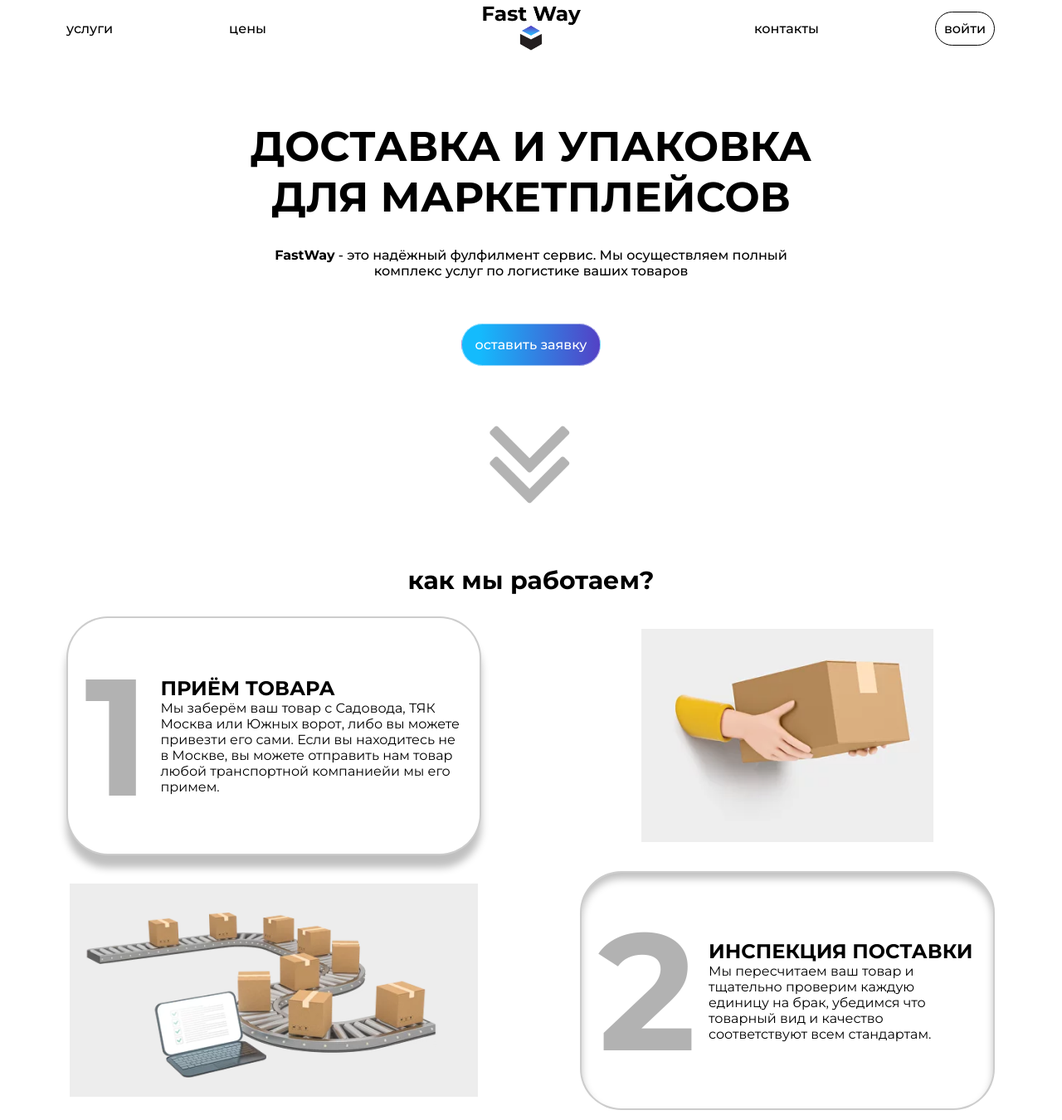
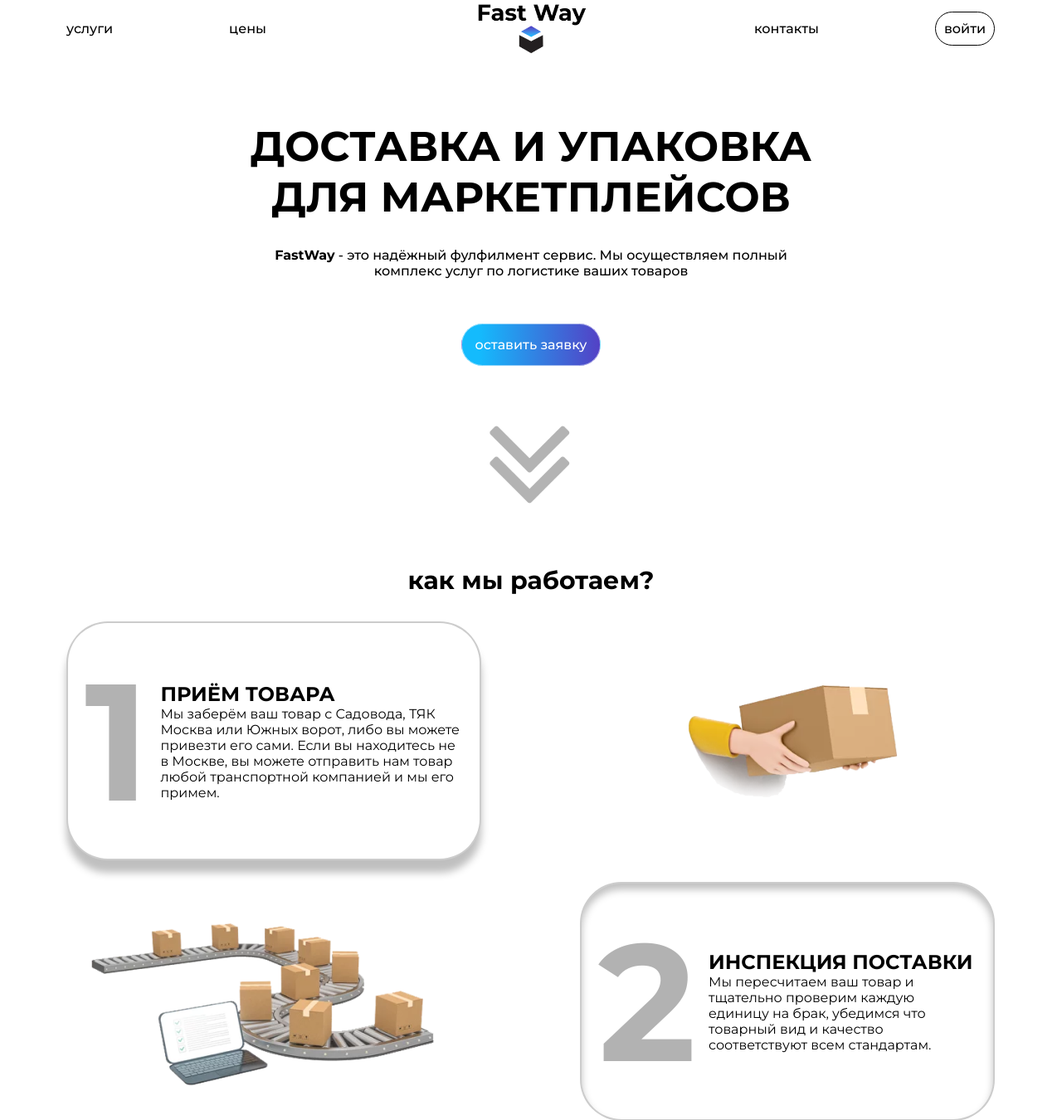
Before and after one commit to tim2004timi/web-hackathon, a Django app: page / in a window 1280 px wide. Shown: the top 1350 px of the page at 83% size. Run offline with Django 4.2, Linux system fonts and the light colour scheme.

Commit message:
update index

```diff
--- a/static/css/index/mediaquery.css
+++ b/static/css/index/mediaquery.css
@@ -5,14 +5,11 @@
     .title{
         font-size: 34px;
     }
-    .header{
-        padding: 5px 0 5px;
-    }
     .container{
         max-width: 1200px;
     }
     .header__top{
-        padding: 13px 0 10px
+        padding: 15px 0 10px
     }
     .menu{
         margin-right: 631px;
@@ -20,11 +17,18 @@
     .menu__list{
         gap: 150px;
     }
+    .menu__link{
+        font-size: 16px;
+    }
     .logo__img{
-        width: 220px;
+        height: 75px;
     }
     .contacts{
         margin-right: 140px;
+        font-size: 16px;
+    }
+    .signin__btn{
+        font-size: 16px;
     }
     .header__title{
         font-size: 50px;
@@ -93,6 +97,9 @@
     .footer__adress-text{
     font-size: 20px;
     }
+    .footer__form-container{
+        margin-bottom: 76px;
+    }
     .tel__input-text,
     .mail__input-text,
     .product__input-text{
@@ -127,7 +134,7 @@
         gap: 140px;
     }
     .logo__img{
-        width: 170px;
+        height: 70px;
     }
     .header__content{
         margin-bottom: 20px;
@@ -209,7 +216,7 @@
     }
     .footer__form-container{
         gap: 33px;
-        margin-bottom: 69px
+        margin-bottom: 60px
     }
     .tel__input-text,
     .mail__input-text,
--- a/static/css/index/style.css
+++ b/static/css/index/style.css
@@ -37,11 +37,13 @@ h3{
     font-weight: 700;
 }
 .header{
-    padding: 20px 0 15px;
+    /* padding: 10px 0 5px; */
     position: sticky;
     top: 0;
     background-color: #FFF;
     z-index: 10;
+    background: rgba(255, 255, 255, 0.40);
+    backdrop-filter: blur(20px);
 }
 .header + .header{
     position: static;
@@ -55,7 +57,7 @@ h3{
     display: flex;
     align-items: center;
     position: relative;
-    padding: 30px 0 30px;
+    padding: 25px 0 20px;
 }
 .menu{
     margin-right: 892px;
@@ -72,6 +74,9 @@ h3{
     position: absolute;
     left: 50%;
     transform: translateX(-50%);
+}
+.logo__img{
+    height: 90px;
 }
 .contacts{
     margin-right: 160px;
@@ -291,6 +296,7 @@ h3{
     display: flex;
     flex-direction: column;
     gap: 40px;
+    margin-bottom: 59px;
 }
 .tel__input-text,
 .mail__input-text,
@@ -307,9 +313,6 @@ h3{
     background: rgba(255, 255, 255, 0.30);
     font-size: 18px;
 }
-.footer__form-container{
-    margin-bottom: 97px;
-}
 .footer-application__btn-wrapper{
     text-align: center;
 }
@@ -317,6 +320,10 @@ h3{
     border: 1px solid rgba(255, 255, 255, 0.50);
     background: #000;
     font-size: 24px;
+    cursor: pointer;
+}
+.footer-application__btn:hover{
+    background-image: linear-gradient(to right, #29323c, #4e4376);
 }
 .footer__logo-wrapper{
     text-align: center;
--- a/static/css/login/mediaquery.css
+++ b/static/css/login/mediaquery.css
@@ -18,6 +18,9 @@
         width: 320px;
         height: 30px;
         font-size: 18px;
+    }
+    .invalid-text{
+        font-size: 16px;
     }
     .signin__btn{
         font-size: 20px;
@@ -46,6 +49,9 @@
         height: 27px;
         font-size: 16px;
     }
+    .invalid-text{
+        font-size: 14px;
+    }
     .signin__btn{
         font-size: 18px;
         padding: 8px;
--- a/templates/fulfillmentapp/index.html
+++ b/templates/fulfillmentapp/index.html
@@ -1,5 +1,5 @@
 <!DOCTYPE html>
-{% load static %}
+<!-- {% load static %} -->
 <html lang="en">
 <head>
     <meta charset="UTF-8">
@@ -8,9 +8,12 @@
     <link rel="preconnect" href="https://fonts.googleapis.com">
     <link rel="preconnect" href="https://fonts.gstatic.com" crossorigin>
     <link href="https://fonts.googleapis.com/css2?family=Montserrat:wght@400;500;700&display=swap" rel="stylesheet">
-    <link rel="stylesheet" href="{% static 'css/index/reset.css' %}">
+    <!-- <link rel="stylesheet" href="{% static 'css/index/reset.css' %}">
     <link rel="stylesheet" href="{% static 'css/index/style.css' %}">
-    <link rel="stylesheet" href="{% static 'css/index/mediaquery.css' %}">
+    <link rel="stylesheet" href="{% static 'css/index/mediaquery.css' %}"> -->
+    <link rel="stylesheet" href="../../static/css/index/reset.css">
+    <link rel="stylesheet" href="../../static/css/index/style.css">
+    <link rel="stylesheet" href="../../static/css/index/mediaquery.css">
 </head>
 <body>
     <header class="header">
@@ -27,10 +30,12 @@
                     </ul>
                 </nav>
                 <a class="logo">
-                    <img src="{% static 'img/index/Лого.png' %}" alt="logo" class="logo__img">
+                    <!-- <img src="{% static 'img/index/Лого.png' %}" alt="logo" class="logo__img"> -->
+                    <img src="../../static/img/index/Лого.png" alt="logo" class="logo__img">
                 </a>
                 <a href="#contacti" class="contacts">контакты</a>
-                <a href="{% url 'login' %}" class="signin__btn">войти</a>
+                <!-- <a href="{% url 'login' %}" class="signin__btn">войти</a> -->
+                <a href="login.html" class="signin__btn">войти</a>
             </div>
         </div>
     </header>
@@ -41,7 +46,8 @@
                 <p class="header__text"><b>FastWay</b> - это надёжный фулфилмент сервис. Мы осуществляем полный<br>комплекс услуг по логистике ваших товаров</p>
                 <a href="#contacti" class="application__btn btn">оставить заявку</a>
                 <div class="header__img-wrapper">
-                    <img src="{% static 'img/index/header__img.png' %}" alt="header img" class="header__img">
+                    <!-- <img src="{% static 'img/index/header__img.png' %}" alt="header img" class="header__img"> -->
+                    <img src="../../static/img/index/header__img.png" alt="header img" class="header__img">
                 </div>
             </div>
         </div>
@@ -56,16 +62,18 @@
                             <p class="work__number">1</p>
                             <div class="work__info">
                                 <p class="work__info-title">ПРИЁМ ТОВАРА</p>
-                                <p class="work__info-text">Мы заберём ваш товар с Садовода, ТЯК Москва или Южных ворот, либо вы можете привезти его сами. Если вы находитесь не в Москве, вы можете отправить нам товар любой транспортной компаниейи мы его примем.</p>
+                                <p class="work__info-text">Мы заберём ваш товар с Садовода, ТЯК Москва или Южных ворот, либо вы можете привезти его сами. Если вы находитесь не в Москве, вы можете отправить нам товар любой транспортной компанией и мы его примем.</p>
                             </div>
                         </div>
                         <div class="work__img-wrapper">
-                            <img src="{% static 'img/index/work__img-1.png' %}" alt="work img" class="work__img">
+                            <!-- <img src="{% static 'img/index/work__img-1.png' %}" alt="work img" class="work__img"> -->
+                            <img src="../../static/img/index/work__img-1.png" alt="work img" class="work__img">
                         </div>
                     </div>
                     <div class="work__item">
                         <div class="work__img-wrapper">
-                            <img src="{% static 'img/index/work__img-2.png' %}" alt="work img" class="work__img">
+                            <!-- <img src="{% static 'img/index/work__img-2.png' %}" alt="work img" class="work__img"> -->
+                            <img src="../../static/img/index/work__img-2.png" alt="work img" class="work__img">
                         </div>
                         <div class="work__content">
                             <p class="work__number">2</p>
@@ -84,7 +92,8 @@
                             </div>
                         </div>
                         <div class="work__img-wrapper">
-                            <img src="{% static 'img/index/work__img-3.png' %}" alt="work img" class="work__img">
+                            <!-- <img src="{% static 'img/index/work__img-3.png' %}" alt="work img" class="work__img"> -->
+                            <img src="../../static/img/index/work__img-3.png" alt="work img" class="work__img">
                         </div>
                     </div>
                 </div>
@@ -182,18 +191,21 @@
                     </div>
                     <div class="socials__container">
                         <a href="https://t.me/alfa_timoha" class="telegram__btn">
-                            <img src="{% static 'img/index/telegram__btn.png' %}" alt="telegram" class="telegram__img">
+                            <!-- <img src="{% static 'img/index/telegram__btn.png' %}" alt="telegram" class="telegram__img"> -->
+                            <img src="../../static/img/index/telegram__btn.png" alt="telegram" class="telegram__img">
                         </a>
                         <a href="#" class="whatsapp__btn">
-                            <img src="{% static 'img/index/whatsapp__btn.png' %}" alt="whatsapp" class="whatsapp__img">
+                            <!-- <img src="{% static 'img/index/whatsapp__btn.png' %}" alt="whatsapp" class="whatsapp__img"> -->
+                            <img src="../../static/img/index/whatsapp__btn.png" alt="whatsapp" class="whatsapp__img">
                         </a>
                         <a href="https://vk.com/alfa.timoha" class="vk__btn">
-                            <img src="{% static 'img/index/vk__btn.png' %}" alt="vk" class="vk__img">
+                            <!-- <img src="{% static 'img/index/vk__btn.png' %}" alt="vk" class="vk__img"> -->
+                            <img src="../../static/img/index/vk__btn.png" alt="vk" class="vk__img">
                         </a>
                     </div>
                 </div>
                 <form class="footer__form" method="POST">
-                    {% csrf_token %}
+                    <!-- {% csrf_token %} -->
                     <h3 class="footer__form-title">свяжитесь с нами</h3>
                     <div class="footer__form-container">
                         <div class="footer__input-wrapper">
@@ -216,7 +228,8 @@
             </div>
             <div class="footer__logo-wrapper">
                 <a class="footer__logo">
-                    <img src="{% static 'img/index/logo__footer.png' %}" alt="logo" class="footer__logo-img">
+                    <!-- <img src="{% static 'img/index/logo__footer.png' %}" alt="logo" class="footer__logo-img"> -->
+                    <img src="../../static/img/index/logo__footer.png" alt="logo" class="footer__logo-img">
                 </a>
             </div>
         </div>
--- a/templates/fulfillmentapp/login.html
+++ b/templates/fulfillmentapp/login.html
@@ -30,6 +30,7 @@
                         {% csrf_token %}
                         <input type="text" class="booking__input" placeholder="логин" name="username">
                         <input type="password" class="booking__input" placeholder="пароль" name="password">
+                        <p class="invalid-text">Неверный логин или пароль</p>
                         <button type="submit" class="signin__btn">войти</button>
                     </form>
                 </div>
```
Also changed, not shown: static/css/login/style.css (+12 -2 lines), static/img/index/work__img-1.png, static/img/index/work__img-2.png, static/img/index/work__img-3.png, 1 other file.
